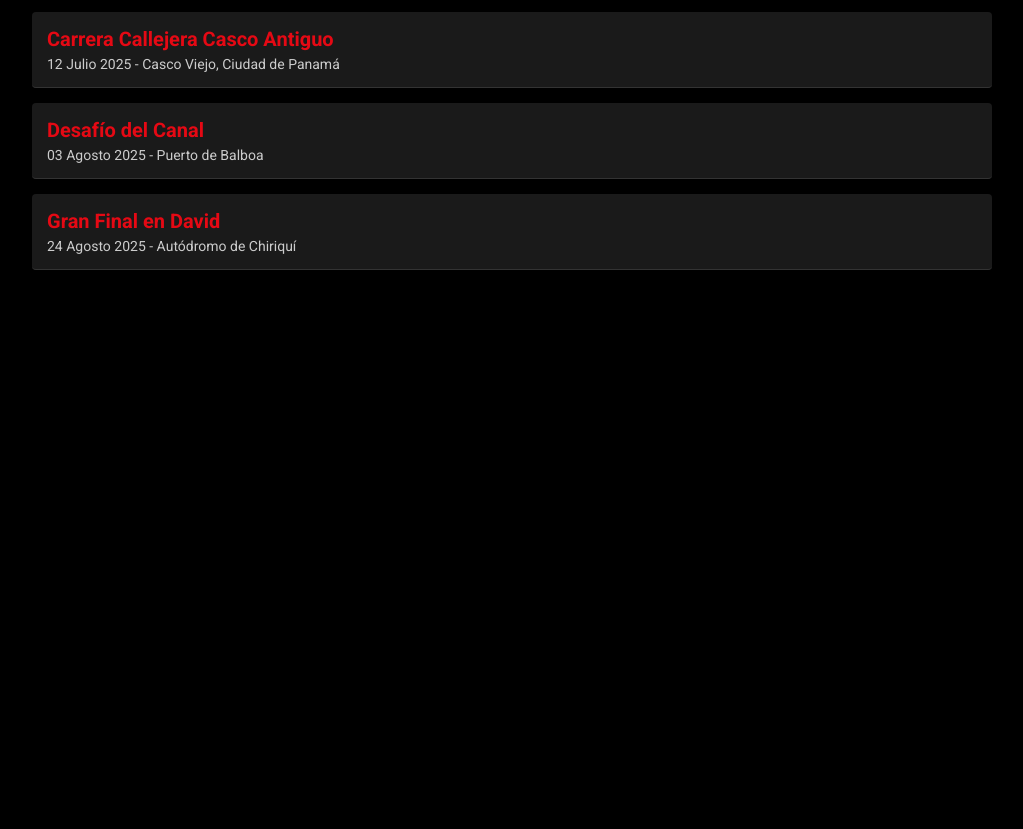
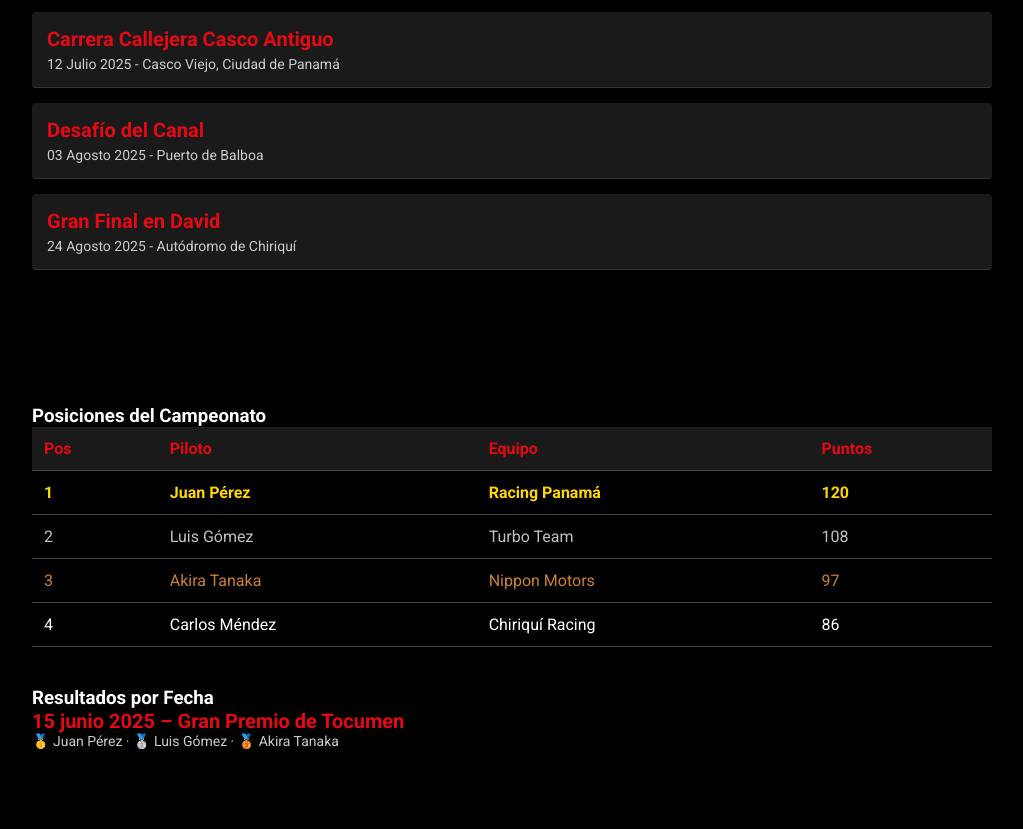
Before and after one commit to Blue-code-boost/TCR-Panama-B, a plain HTML site: page index.html in a window 1280 px wide. Shown: the part 1390-2219 px from the top of the page, without its empty margins (128-1151 px from the left). Before the commit the page ends 1735 px from the top, so only its background shows below. Drawn offline with Linux system fonts and the light colour scheme.

Commit message:
pagina principal estilizada

```diff
--- a/css/style.css
+++ b/css/style.css
@@ -205,3 +205,45 @@ nav a:hover {
 .positions-section tr:nth-child(1) td { font-weight: bold; color: gold; }
 .positions-section tr:nth-child(2) td { color: silver; }
 .positions-section tr:nth-child(3) td { color: #cd7f32; }
+
+.positions-section {
+  padding: 60px 20px;
+  max-width: 1000px;
+  margin: 0 auto;
+}
+
+.positions-section table {
+  width: 100%;
+  border-collapse: collapse;
+  margin-bottom: 40px;
+}
+
+.positions-section th, .positions-section td {
+  padding: 12px;
+  text-align: left;
+  border-bottom: 1px solid #444;
+}
+
+.positions-section th {
+  color: #e50914;
+  font-weight: bold;
+  background-color: #1a1a1a;
+}
+
+.positions-section tr:nth-child(1) td { font-weight: bold; color: gold; }
+.positions-section tr:nth-child(2) td { color: silver; }
+.positions-section tr:nth-child(3) td { color: #cd7f32; }
+
+.result-date {
+  margin-bottom: 20px;
+}
+
+.result-date h4 {
+  color: #e50914;
+  font-size: 20px;
+}
+
+.result-date p {
+  font-size: 14px;
+  color: #ccc;
+}
--- a/index.html
+++ b/index.html
@@ -78,6 +78,30 @@
       <div class="event-date">24 Agosto 2025 - Autódromo de Chiriquí</div>
     </div>
   </section>
+  <section class="positions-section">
+    <h3>Posiciones del Campeonato</h3>
+    <table>
+      <thead>
+        <tr>
+          <th>Pos</th>
+          <th>Piloto</th>
+          <th>Equipo</th>
+          <th>Puntos</th>
+        </tr>
+      </thead>
+      <tbody>
+        <tr><td>1</td><td>Juan Pérez</td><td>Racing Panamá</td><td>120</td></tr>
+        <tr><td>2</td><td>Luis Gómez</td><td>Turbo Team</td><td>108</td></tr>
+        <tr><td>3</td><td>Akira Tanaka</td><td>Nippon Motors</td><td>97</td></tr>
+        <tr><td>4</td><td>Carlos Méndez</td><td>Chiriquí Racing</td><td>86</td></tr>
+      </tbody>
+    </table>
+    <h3>Resultados por Fecha</h3>
+    <div class="result-date">
+      <h4>15 junio 2025 – Gran Premio de Tocumen</h4>
+      <p>🥇 Juan Pérez · 🥈 Luis Gómez · 🥉 Akira Tanaka</p>
+    </div>
+
 
   <script src="js/main.js"></script>
 </body>
```
